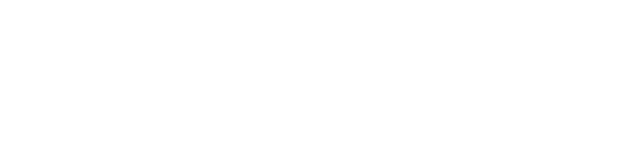
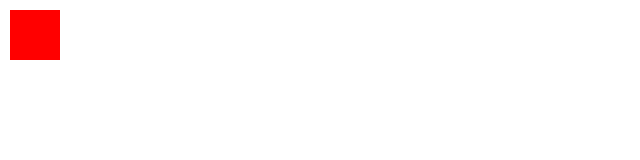
Before and after one commit to gracefank/rooted445, a plain HTML site: page index.html in a window 1280 px wide. Shown: the whole page, without its empty margins (0-640 px from the left). Drawn offline with Linux system fonts and the light colour scheme.

Commit message:
moving box

```diff
--- a/game.js
+++ b/game.js
@@ -1,2 +1,24 @@
+var box = document.getElementById('box'), // the box
+boxPos = 10, // the box's position
+boxVelocity = 2, // the box's velocity
+limit = 300; // how far the box can go before it switches direction
 
-console.log("hello world");
+function update() {
+    boxPos += boxVelocity;
+    // Switch directions if we go too far
+    if (boxPos >= limit || boxPos <= 0) boxVelocity = -boxVelocity;
+}
+
+function draw() {
+    box.style.left = boxPos + 'px';
+}
+
+
+function mainLoop() {
+    update();
+    draw();
+    requestAnimationFrame(mainLoop);
+}
+
+// Start things off
+requestAnimationFrame(mainLoop);
--- a/index.html
+++ b/index.html
@@ -3,9 +3,22 @@
   <head>
     <meta charset="UTF-8">
     <title>Rooted</title>
-    <script src="game.js"></script>
+
+    <style media="screen">
+        #box {
+            background-color: red;
+            height: 50px;
+            left: 150px;
+            position: absolute;
+            top: 10px;
+            width: 50px;
+        }
+    </style>
   </head>
   <body>
+      <div id='box'>
 
+      </div>
+      <script src="game.js"></script>
   </body>
 </html>
```
